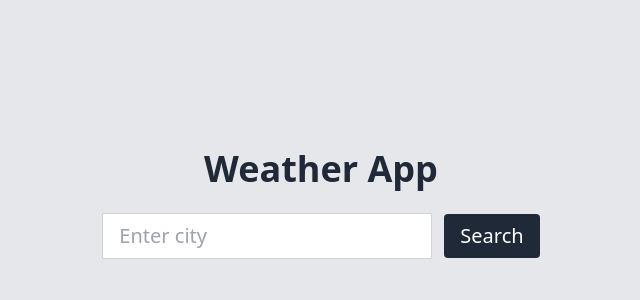
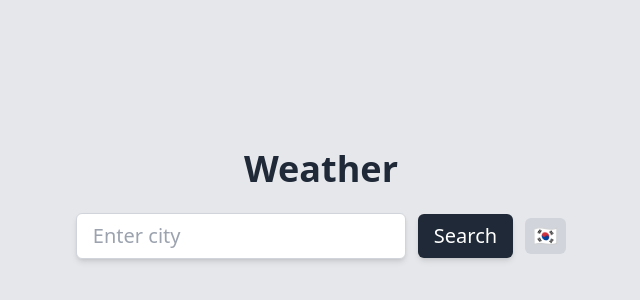
Before and after one commit to driffe/AIassistant, a Next.js app in the folder weather-app/: page / in a window 1280 px wide. Shown: the part 196-496 px from the top of the page, without its empty margins (319-959 px from the left). Built offline with nearby package versions, Linux system fonts and the light colour scheme.

Commit message:
add lang toogle btn

```diff
--- /dev/null
+++ b/weather-app/pages/api/translation.ts
@@ -0,0 +1,11 @@
+interface Translations {
+    searchPlaceholder: string;
+    searchButtonText: string;
+    weather: string;
+    description: string;
+    temperature: string;
+    humidity: string;
+    // Add more keys as needed
+  }
+
+  export default Translations;
--- a/weather-app/pages/index.tsx
+++ b/weather-app/pages/index.tsx
@@ -1,12 +1,42 @@
 import { useState, useEffect } from 'react';
 import { getWeatherData } from '../pages/api/hello';
 import WeatherData from '../pages/api/types';
-import { WiDaySunny, WiCloudy, WiRain, WiSnow, WiFog, WiThunderstorm } from 'react-icons/wi';
+import Translations from '../pages/api/translation'
+import { WiDaySunny, WiNightClear, WiNightAltCloudy, WiDayCloudy, WiCloudy, WiRain, WiDayRain, WiNightAltRainWind, WiSnow, WiFog, WiThunderstorm, WiCloud } from 'react-icons/wi';
+
+const translations: Record<string, Translations> = {
+  en: {
+    searchPlaceholder: 'Enter city',
+    searchButtonText: 'Search',
+    weather: 'Weather',
+    description: 'Description',
+    temperature: 'Temperature',
+    humidity: 'Humidity',
+  },
+  kr: {
+    searchPlaceholder: '도시 찾기',
+    searchButtonText: '검색',
+    weather: '날씨',
+    description: '상세',
+    temperature: '온도',
+    humidity: '습도',
+  }
+};
 
 export default function Home() {
   const [city, setCity] = useState('');
   const [weatherData, setWeatherData] = useState<WeatherData | null>(null);
   const [error, setError] = useState<string | null>(null);
+  const [language, setLanguage] = useState('en');
+
+
+  const toggleLanguage = () => {
+    // Toggle between 'en' (English) and another language
+    setLanguage((prevLanguage) => (prevLanguage === 'en' ? 'kr' : 'en'));
+  };
+
+  const t = (key: keyof Translations) => translations[language][key];
+
 
   const handleSearch = async () => {
     try {
@@ -22,24 +52,27 @@ export default function Home() {
 
   const getWeatherIcon = (icon: string, size: number = 30) => {
     return (
-      <span style={{ fontSize: `${size}px`, marginRight: '5px' }}>
+      <span style={{ fontSize: `${size}px`, marginRight: '5px' , alignItems: 'center', padding: '5px'}}>
         {getIconComponent(icon)}
       </span>
     );
   };
+
 
   const getIconComponent = (icon: string) => {
     switch (icon) {
       case '01d':
         return <WiDaySunny />;
       case '01n':
-        return <WiDaySunny />;
+        return <WiNightClear />
       case '02d':
-        return <WiCloudy />;
+        return <WiDayCloudy />
       case '02n':
-        return <WiCloudy />;
+        return <WiNightAltCloudy />
       case '03d':
+        return <WiCloud />;
       case '03n':
+        return <WiCloud />;
       case '04d':
       case '04n':
         return <WiCloudy />;
@@ -47,8 +80,9 @@ export default function Home() {
       case '09n':
         return <WiRain />;
       case '10d':
+        return <WiDayRain />
       case '10n':
-        return <WiRain />;
+        return <WiNightAltRainWind />;
       case '11d':
       case '11n':
         return <WiThunderstorm />;
@@ -65,28 +99,31 @@ export default function Home() {
 
   return (
     <div className='flex flex-col items-center justify-center text-xl h-svh bg-gray-200 text-gray-800'>
-      <h1 className="text-4xl mb-6 font-bold">Weather App</h1>
+      <h1 className="text-4xl mb-6 font-bold">{t('weather')}</h1>
       <div className="flex items-center">
         <input
           type="text"
-          placeholder="Enter city"
+          placeholder={t('searchPlaceholder')}
           value={city}
           onChange={(e) => setCity(e.target.value)}
-          className='px-4 py-2 mr-3 bg-white border border-gray-300 focus:outline-none focus:border-gray-500 transition duration-300'
+          className='px-4 py-2 mr-3 bg-white border border-gray-300 focus:outline-none focus:border-gray-500 transition duration-300 shadow-md rounded-md'
         />
-        <button onClick={handleSearch} className='px-4 py-2 bg-gray-800 text-white rounded hover:bg-gray-700 transition duration-300'>
-          Search
+        <button onClick={handleSearch} className='px-4 py-2 bg-gray-800 text-white hover:bg-gray-700 transition duration-300 shadow-md rounded-md'>
+          {t('searchButtonText')}
+        </button>
+        <button onClick={toggleLanguage} className='ml-3 px-2 py-1 bg-gray-300 hover:bg-gray-400 rounded-md'>
+          {language === 'en' ? '🇰🇷' : '🇺🇸'}
         </button>
       </div>
       {weatherData && (
-        <div className="mt-8 p-6 bg-white shadow-lg rounded-md">
-          <h2 className="text-2xl mb-2">{weatherData.weather[0].main}</h2>
-          <p className="mb-2">Description: {weatherData.weather[0].description}</p>
-          <p className="mb-2">Temperature: {weatherData.main.temp}°C</p>
-          <p>Humidity: {weatherData.main.humidity}%</p>
-          <div className="mt-4">
-            <p>Weather Icon: {getWeatherIcon(weatherData.weather[0].icon, 40)}</p>
+        <div className="mt-4 p-6 bg-white shadow-lg rounded-md">
+          <div className="flex flex-row justify-center items-center">
+            <p className="text-2xl">{t('weather')}</p>
+            <p>{getWeatherIcon(weatherData.weather[0].icon, 70)}</p>
           </div>
+          <p className="mb-2">{t('description')}: {weatherData.weather[0].description}</p>
+          <p className="mb-2">{t('temperature')}: {weatherData.main.temp}°C</p>
+          <p>{t('humidity')}: {weatherData.main.humidity}%</p>
         </div>
       )}
       {error && <p className="mt-4 text-red-500">{error}</p>}
```
